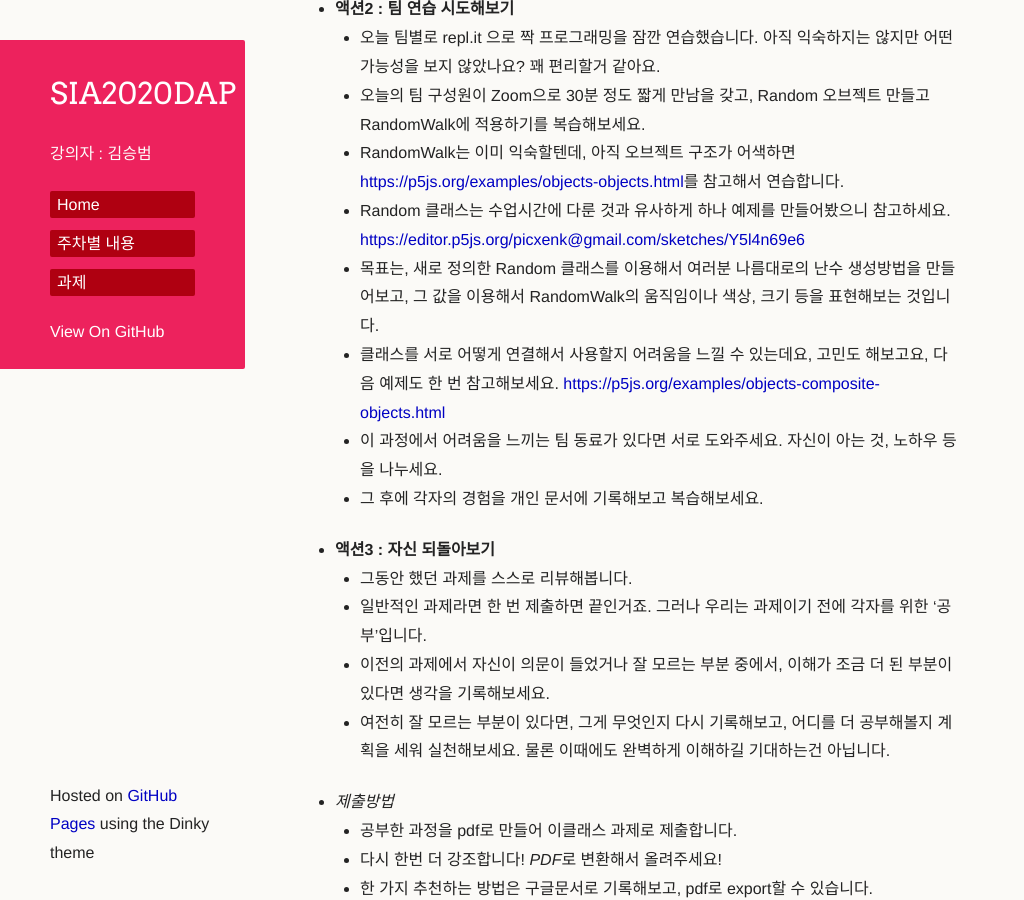
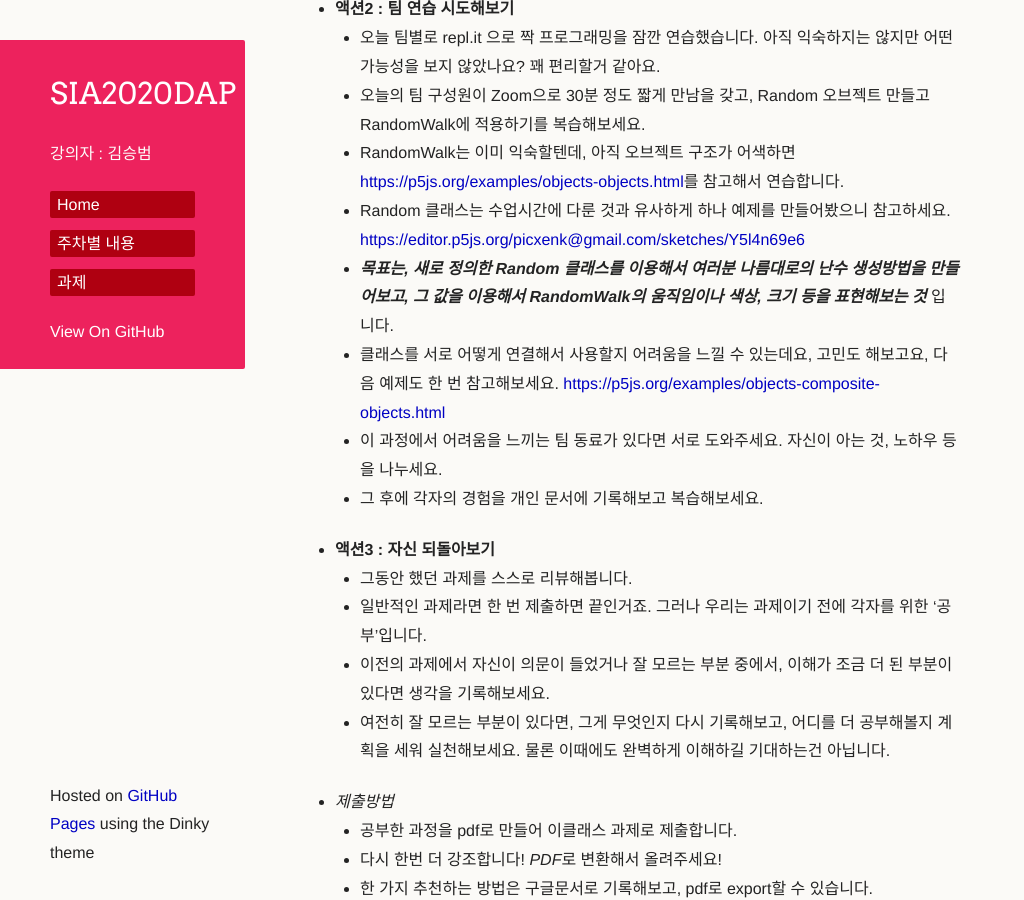
Before and after one commit to picxenk/SIA2020DAP, a Jekyll site: the page built from homework.md, in a window 1280 px wide and 900 px high, scrolled down 3875 px. Shown: the whole window, without its empty margins (0-1024 px from the left). Built offline with Jekyll 4.4.1, drawn with Linux system fonts in a browser that asks for light colours; our own code applies the rules of GitHub Pages for plain Markdown files; a script that is not in the unit is left out; the repository's description, which GitHub fills in, is left out.

```diff
--- a/homework.md
+++ b/homework.md
@@ -117,7 +117,7 @@
    * 오늘의 팀 구성원이 Zoom으로 30분 정도 짧게 만남을 갖고, Random 오브젝트 만들고 RandomWalk에 적용하기를 복습해보세요.
    * RandomWalk는 이미 익숙할텐데, 아직 오브젝트 구조가 어색하면 <https://p5js.org/examples/objects-objects.html>를 참고해서 연습합니다.
    * Random 클래스는 수업시간에 다룬 것과 유사하게 하나 예제를 만들어봤으니 참고하세요. <https://editor.p5js.org/picxenk@gmail.com/sketches/Y5l4n69e6>
-   * 목표는, 새로 정의한 Random 클래스를 이용해서 여러분 나름대로의 난수 생성방법을 만들어보고, 그 값을 이용해서 RandomWalk의 움직임이나 색상, 크기 등을 표현해보는 것입니다.
+   * ***목표는, 새로 정의한 Random 클래스를 이용해서 여러분 나름대로의 난수 생성방법을 만들어보고, 그 값을 이용해서 RandomWalk의 움직임이나 색상, 크기 등을 표현해보는 것*** 입니다.
    * 클래스를 서로 어떻게 연결해서 사용할지 어려움을 느낄 수 있는데요, 고민도 해보고요, 다음 예제도 한 번 참고해보세요. <https://p5js.org/examples/objects-composite-objects.html>
    * 이 과정에서 어려움을 느끼는 팀 동료가 있다면 서로 도와주세요. 자신이 아는 것, 노하우 등을 나누세요.
    * 그 후에 각자의 경험을 개인 문서에 기록해보고 복습해보세요.
```
